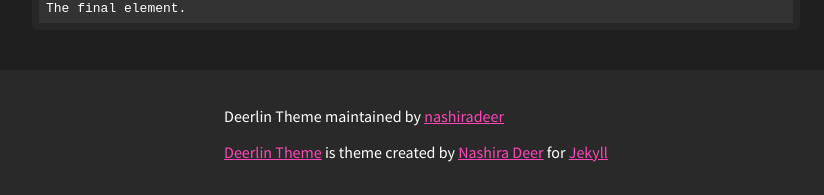
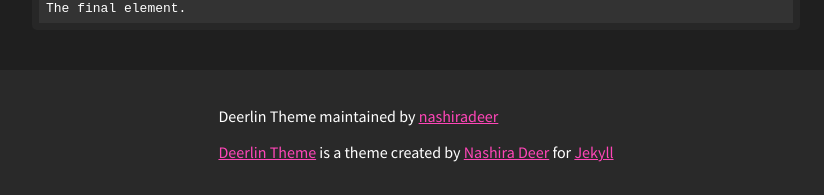
Before and after one commit to nashiradeer/deerlin-for-jekyll, a Jekyll site: the page built from index.md, in a window 1280 px wide and 900 px high, scrolled down 2384 px. Shown: the part 702-897 px from the top of the window, without its empty margins (224-1048 px from the left). Built offline with Jekyll 4.4.1, drawn with Linux system fonts in a browser that asks for light colours.

Commit message:
Fix a typo

```diff
--- a/_includes/footer.html
+++ b/_includes/footer.html
@@ -2,5 +2,5 @@
     {% if site.github.is_project_page %}
     <p>{{ site.title | default: site.github.repository_name }} maintained by <a href="{{ site.github.owner_url }}">{{ site.github.owner_name }}</a></p>
     {% endif %}
-    <p><a href="https://github.com/NashiraDeer/Jekyll-Deerlin/">Deerlin Theme</a> is theme created by <a href="https://github.com/NashiraDeer">Nashira Deer</a> for <a href="https://jekyllrb.com/">Jekyll</a></p>
+    <p><a href="https://github.com/NashiraDeer/Jekyll-Deerlin/">Deerlin Theme</a> is a theme created by <a href="https://github.com/NashiraDeer">Nashira Deer</a> for <a href="https://jekyllrb.com/">Jekyll</a></p>
 </div>
```
